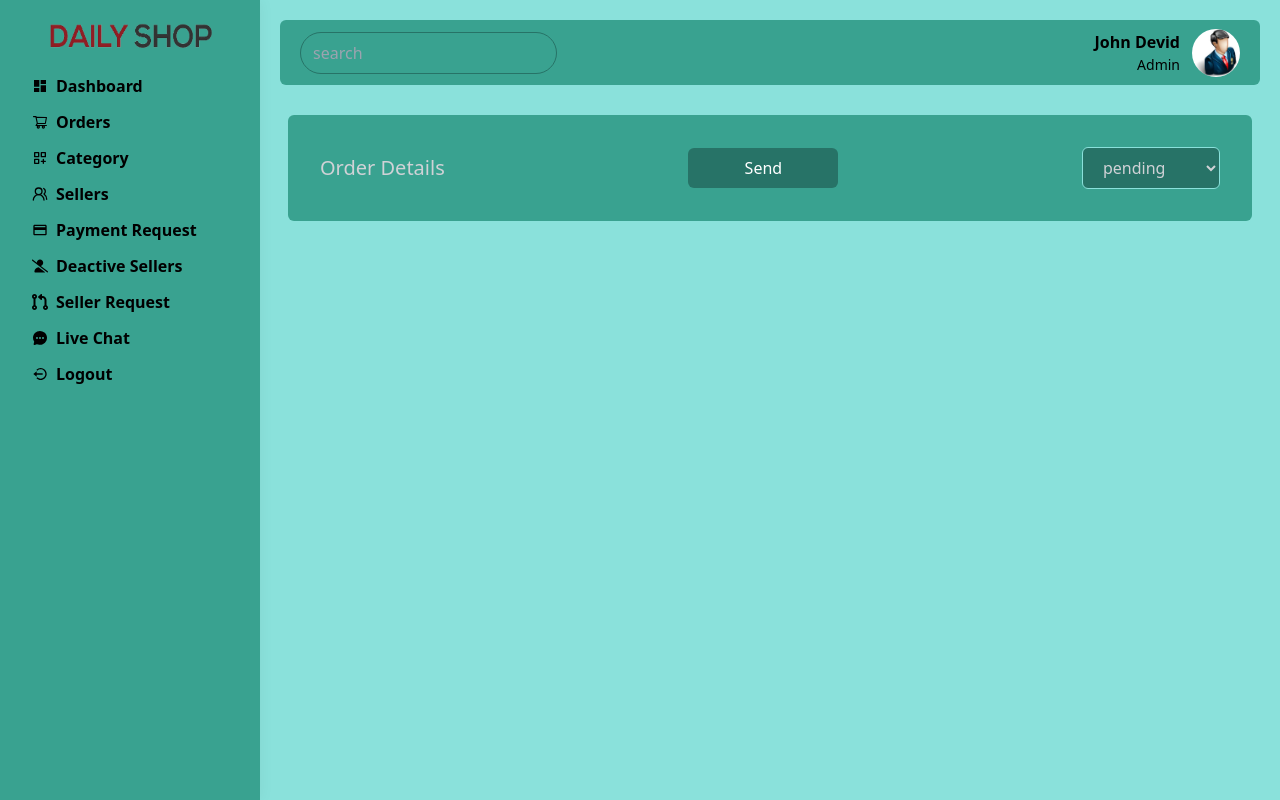
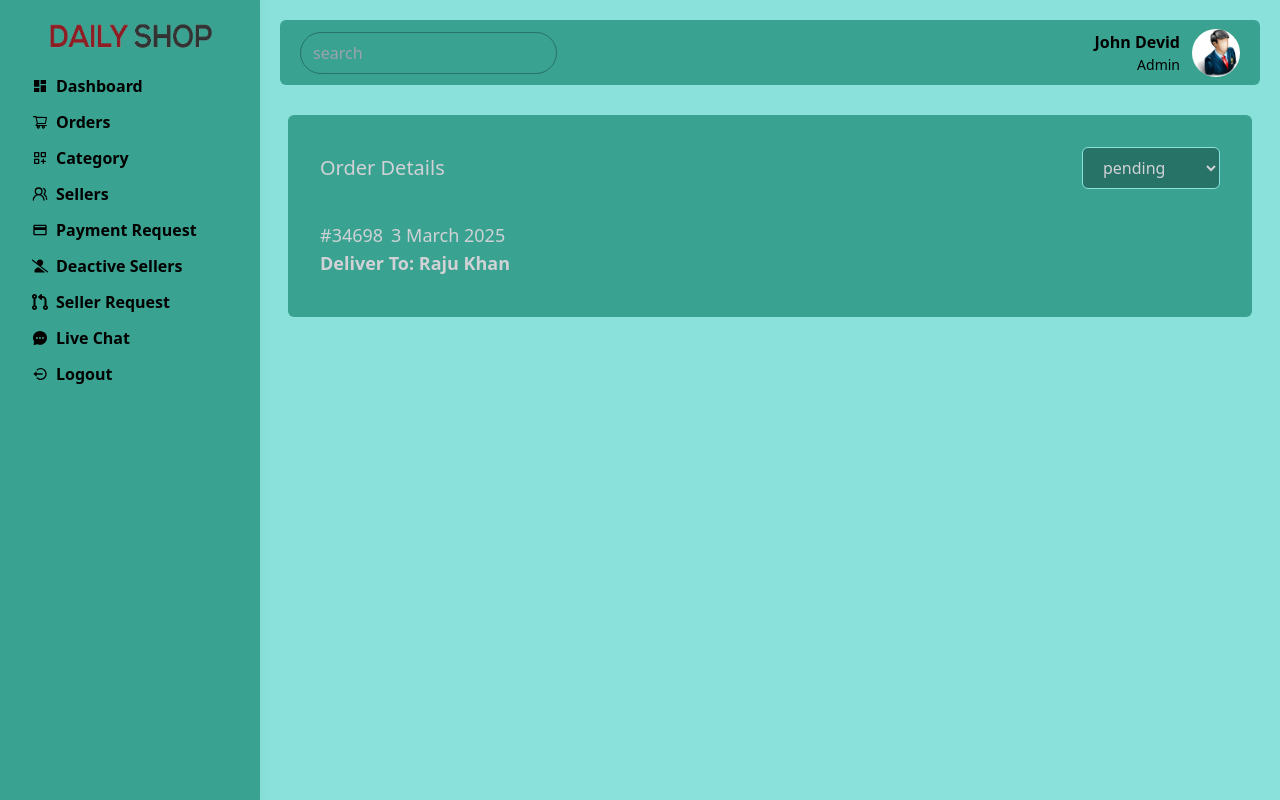
Before and after one commit to Atik2788/e-commerce-project-dashboard, a React (Create React App) app: page /admin/dashboard/order/details/3 in a window 1280 px wide. Built offline with nearby package versions, Linux system fonts and the light colour scheme.

Commit message:
26 working on order details page

```diff
--- a/src/views/admin/OrderDetails.jsx
+++ b/src/views/admin/OrderDetails.jsx
@@ -6,9 +6,6 @@ const OrderDetails = () => {
       <div className="w-full p-4 bg-[#39a290] rounded-md ">
         <div className="flex justify-between items-center p-4">
             <h2 className="text-xl text-[#d0d2d6]">Order Details</h2>
-            <button className="bg-[#277367] w-[150px] hover:shadow-[#8ae1db] hover:shadow-md text-white rounded-md py-2">
-               Send
-            </button>
             <select name="" id="" className="px-4 py-2 focus:border-[#8ae1db] outline-none bg-[#277367] border border-[#8ae1db] rounded-md text-[#d0d2d6]">
                 <option value="pending">pending</option>
                 <option value="processing">processing</option>
@@ -17,6 +14,23 @@ const OrderDetails = () => {
                 <option value="cancelled">cancelled</option>
             </select>
         </div>
+
+        <div className="p-4 ">
+            <div className="flex gap-2 text-lg text-[#d0d2d6]">
+                <h2>#34698</h2>
+                <span>3 March 2025</span>
+            </div>
+            <div className="flex flex-wrap">
+                <div className="w-[30%]">
+                    <div className="pr-3 text-[#d0d2d6] text-lg">
+                        <div className="flex flex-col gap-1">
+                            <h2 className="pb-2 font-semibold">Deliver To: Raju Khan</h2>
+                        </div>
+                    </div>
+                </div>
+            </div>
+        </div>
+
       </div>
     </div>
   );
```
